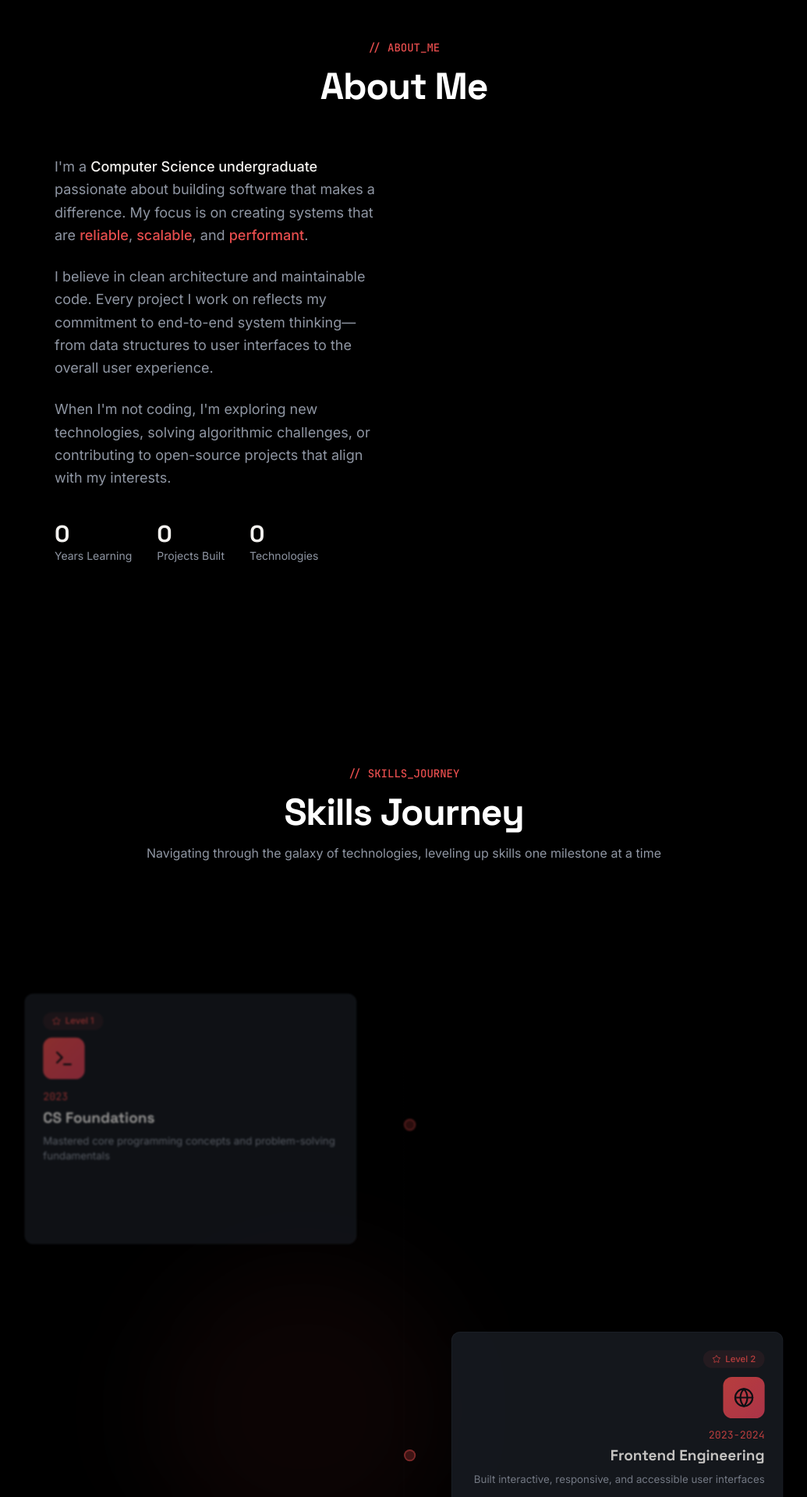
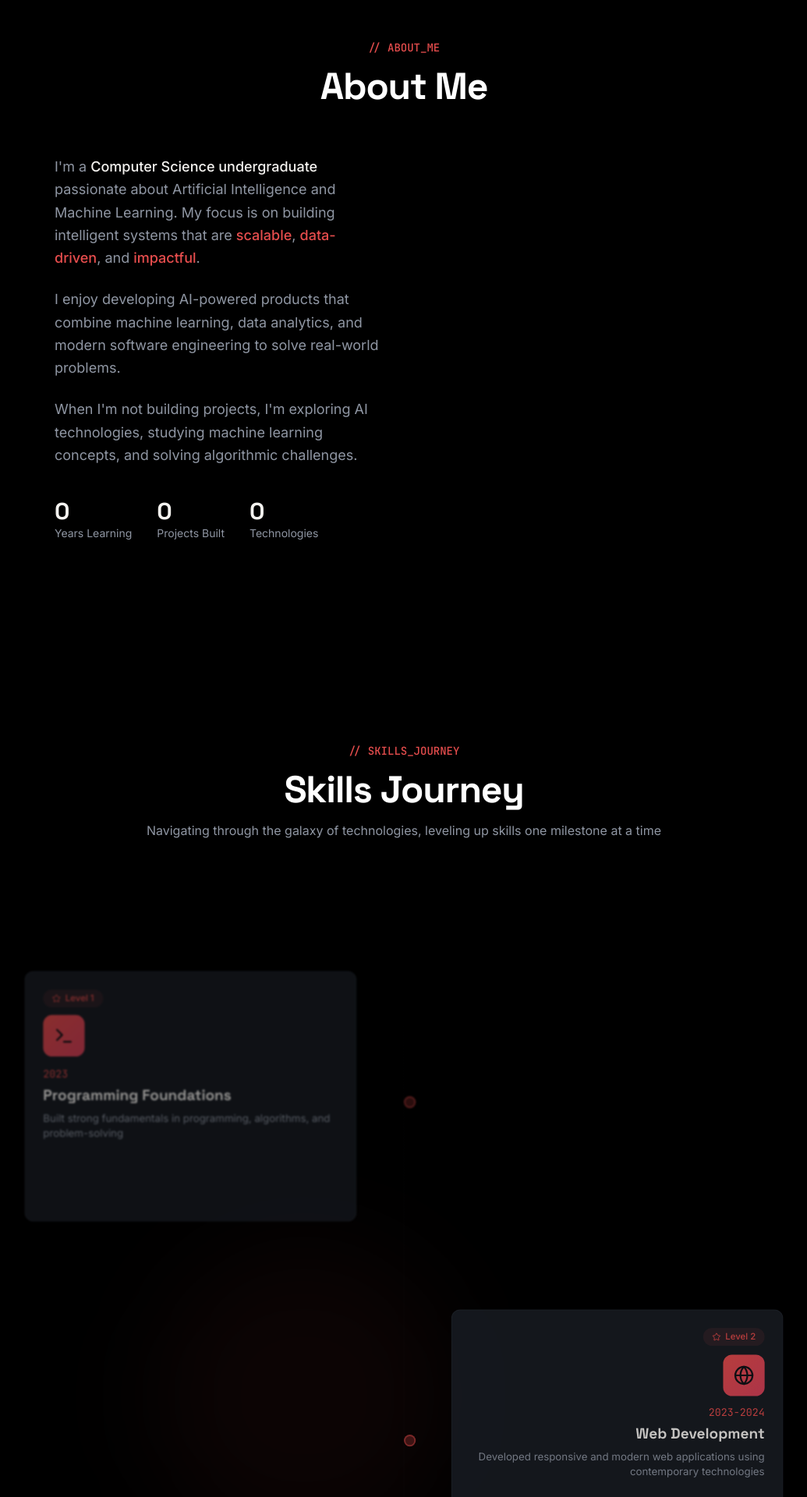
Before and after one commit to Shreyansh-Dev369/Shreyansh-Portfolio, a React (Vite) app: page / in a window 1280 px wide. Shown: the part 880-2800 px from the top of the page at 78% size, without its empty margins (122-1157 px from the left). Built offline with nearby package versions, Linux system fonts and the light colour scheme; the HTML template or start-up script is replaced by a standard one.

Commit message:
Convert portfolio to AI/ML engineer profile

```diff
--- a/src/components/About.tsx
+++ b/src/components/About.tsx
@@ -115,22 +115,21 @@ const About = () => {
             >
 <p className="text-lg leading-relaxed text-muted-foreground">
   I'm a <span className="font-medium text-foreground">Computer Science undergraduate</span> passionate
-                about building software that makes a difference. My focus is on
-                creating systems that are{" "}
-                <span className="font-medium text-primary">reliable</span>,{" "}
-                <span className="font-medium text-primary">scalable</span>, and{" "}
-                <span className="font-medium text-primary">performant</span>.
+  about Artificial Intelligence and Machine Learning. My focus is on
+  building intelligent systems that are{" "}
+  <span className="font-medium text-primary">scalable</span>,{" "}
+  <span className="font-medium text-primary">data-driven</span>, and{" "}
+  <span className="font-medium text-primary">impactful</span>.
 </p>
+
 <p className="text-lg leading-relaxed text-muted-foreground">
-                I believe in clean architecture and maintainable code. Every
-                project I work on reflects my commitment to end-to-end system
-                thinking—from data structures to user interfaces to the overall
-                user experience.
+  I enjoy developing AI-powered products that combine machine learning,
+  data analytics, and modern software engineering to solve real-world problems.
 </p>
+
 <p className="text-lg leading-relaxed text-muted-foreground">
-                When I'm not coding, I'm exploring new technologies, solving
-                algorithmic challenges, or contributing to open-source projects
-                that align with my interests.
+  When I'm not building projects, I'm exploring AI technologies, studying
+  machine learning concepts, and solving algorithmic challenges.
 </p>
 
               {/* Stats */}
--- a/src/components/Hero.tsx
+++ b/src/components/Hero.tsx
@@ -129,7 +129,7 @@ const Hero = () => {
           ref={subtitleRef}
           className="mb-6 font-display text-xl font-medium text-muted-foreground opacity-0 sm:text-2xl"
         >
-          Aspiring Software Development Engineer
+          Aspiring AI/ML Engineer
         </p>
 
         {/* DESCRIPTION */}
@@ -137,8 +137,7 @@ const Hero = () => {
           ref={descRef}
           className="mx-auto mb-10 max-w-2xl text-base leading-relaxed text-muted-foreground opacity-0 sm:text-lg"
         >
-          I build scalable, performant, and maintainable web applications,
-          focusing on clean architecture and real-world impact.
+          I build AI-powered products and intelligent systems, combining machine learning, data-driven insights, and scalable software engineering to solve real-world problems.
         </p>
 
         {/* CTA BUTTONS */}
--- a/src/components/Projects.tsx
+++ b/src/components/Projects.tsx
@@ -65,19 +65,24 @@ const projects: Project[] = [
   },
   {
     id: 3,
-    title: "YOJUN",
+    title: "PropIntel AI",
     description:
-      "All-in-one social media platform with videos, blogs, and real-time chat",
+      "AI-powered real estate platform for property valuation, investment insights, and smart recommendations",
     problem:
-      "Built a scalable platform enabling content creation, real-time communication, and high performance",
+      "Helps users make smarter property decisions through AI-driven valuations, market insights, and personalized recommendations",
     techStack: [
       "Next.js",
-      "Django REST Framework",
+      "TypeScript",
+      "Python",
+      "FastAPI",
+      "XGBoost",
+      "Scikit-learn",
+      "Pandas",
       "PostgreSQL",
       "Redis",
-      "WebSockets",
+      "Tailwind CSS",
+      "OpenStreetMap",
       "Docker",
-      "CI/CD",
     ],
     liveUrl: "#",
     githubUrl: "#",
--- a/src/components/SkillsTimeline.tsx
+++ b/src/components/SkillsTimeline.tsx
@@ -18,41 +18,41 @@ interface Milestone {
 const milestones: Milestone[] = [
   {
     year: "2023",
-    title: "CS Foundations",
-    description: "Mastered core programming concepts and problem-solving fundamentals",
-    skills: ["JavaScript", "TypeScript", "DSA", "OOP", "Problem Solving"],
+    title: "Programming Foundations",
+    description: "Built strong fundamentals in programming, algorithms, and problem-solving",
+    skills: ["Python", "JavaScript", "DSA", "OOP", "Problem Solving"],
     icon: Terminal,
     level: 1,
   },
   {
     year: "2023-2024",
-    title: "Frontend Engineering",
-    description: "Built interactive, responsive, and accessible user interfaces",
-    skills: ["React", "Next.js", "Tailwind CSS", "Responsive Design", "Accessibility"],
+    title: "Web Development",
+    description: "Developed responsive and modern web applications using contemporary technologies",
+    skills: ["React", "Next.js", "TypeScript", "Tailwind CSS", "REST APIs"],
     icon: Globe,
     level: 2,
   },
   {
     year: "2024",
-    title: "Backend & Databases",
-    description: "Developed server-side logic and database architectures",
-    skills: ["Node.js", "Express", "SQL/NoSQL", "Authentication", "System Design"],
+    title: "Backend & Data Engineering",
+    description: "Built scalable backend services and worked with databases and APIs",
+    skills: ["FastAPI", "PostgreSQL", "Redis", "Authentication", "System Design"],
     icon: Database,
     level: 3,
   },
   {
     year: "2024-2025",
-    title: "AI/ML Fundamentals",
-    description: "Explored machine learning concepts and data analysis",
-    skills: ["Python", "ML Basics", "Data Analysis", "Analytical Thinking"],
+    title: "Machine Learning & AI",
+    description: "Explored machine learning, predictive modeling, and data-driven systems",
+    skills: ["Python", "Scikit-learn", "Pandas", "NumPy", "Feature Engineering"],
     icon: Brain,
     level: 4,
   },
   {
     year: "2025-Present",
-    title: "Full-Stack & SDE Prep",
-    description: "Combining all skills for production-ready applications",
-    skills: ["Full-Stack Dev", "CI/CD", "Cloud", "Testing", "Clean Architecture"],
+    title: "AI Product Development",
+    description: "Building production-ready AI applications with machine learning and intelligent systems",
+    skills: ["NLP", "XGBoost", "FastAPI", "AI Systems", "MLOps"],
     icon: Server,
     level: 5,
   },
```
Lines whose indentation alone changed are shown as unchanged.
